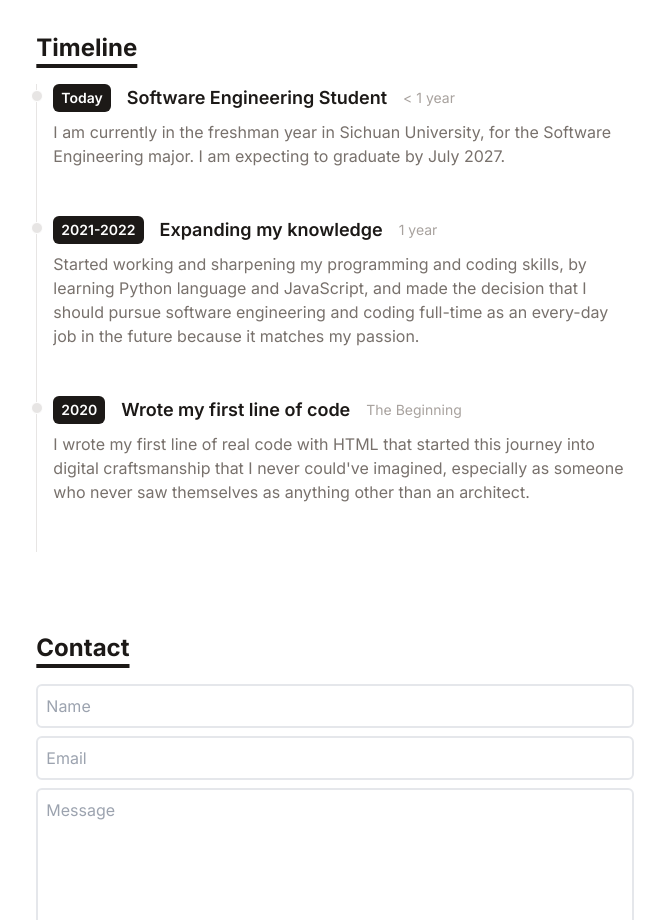
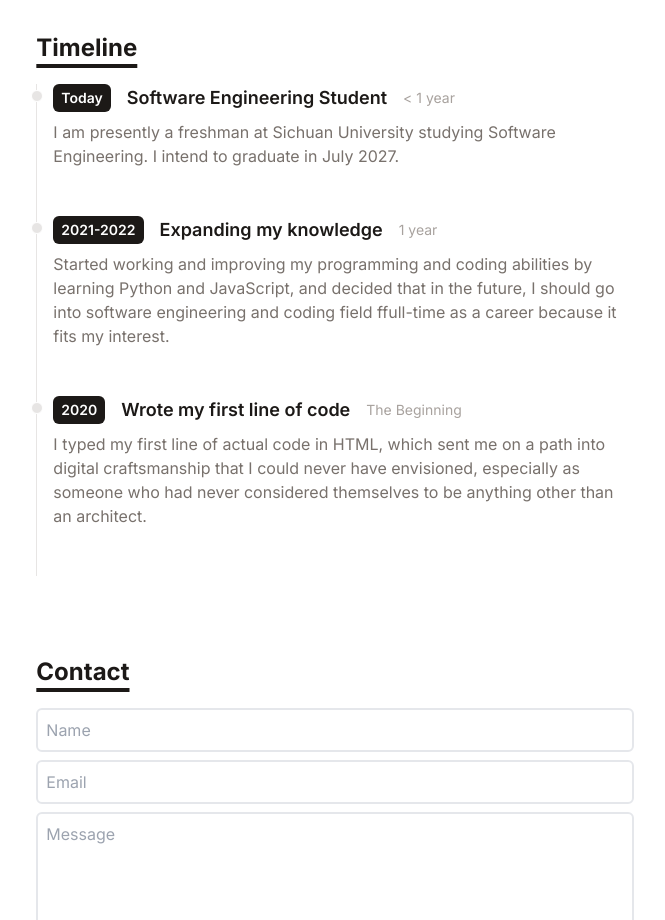
Before and after one commit to Oussama-jabrane/oussamajabrane.github.io, a React (Vite) app: page / in a window 1280 px wide. Shown: the part 1200-2120 px from the top of the page, without its empty margins (305-970 px from the left). Built offline with nearby package versions, Linux system fonts and the light colour scheme.

Commit message:
Correcting typos

```diff
--- a/src/data/timeline.js
+++ b/src/data/timeline.js
@@ -3,18 +3,18 @@ export default [
         year: 'Today',
         title: 'Software Engineering Student',
         duration: '< 1 year',
-        details: 'I am currently in the freshman year in Sichuan University, for the Software Engineering major. I am expecting to graduate by July 2027.'
+        details: 'I am presently a freshman at Sichuan University studying Software Engineering. I intend to graduate in July 2027.'
     },
     {
         year: '2021-2022',
         title: 'Expanding my knowledge',
         duration: '1 year',
-        details: 'Started working and sharpening my programming and coding skills, by learning Python language and JavaScript, and made the decision that I should pursue software engineering and coding full-time as an every-day job in the future because it matches my passion.'
+        details: 'Started working and improving my programming and coding abilities by learning Python and JavaScript, and decided that in the future, I should go into software engineering and coding field ffull-time as a career because it fits my interest.'
     },
     {
         year: '2020',
         title: 'Wrote my first line of code',
         duration: 'The Beginning',
-        details: 'I wrote my first line of real code with HTML that started this journey into digital craftsmanship that I never could\'ve imagined, especially as someone who never saw themselves as anything other than an architect.'
+        details: 'I typed my first line of actual code in HTML, which sent me on a path into digital craftsmanship that I could never have envisioned, especially as someone who had never considered themselves to be anything other than an architect.'
     },
 ]
```
